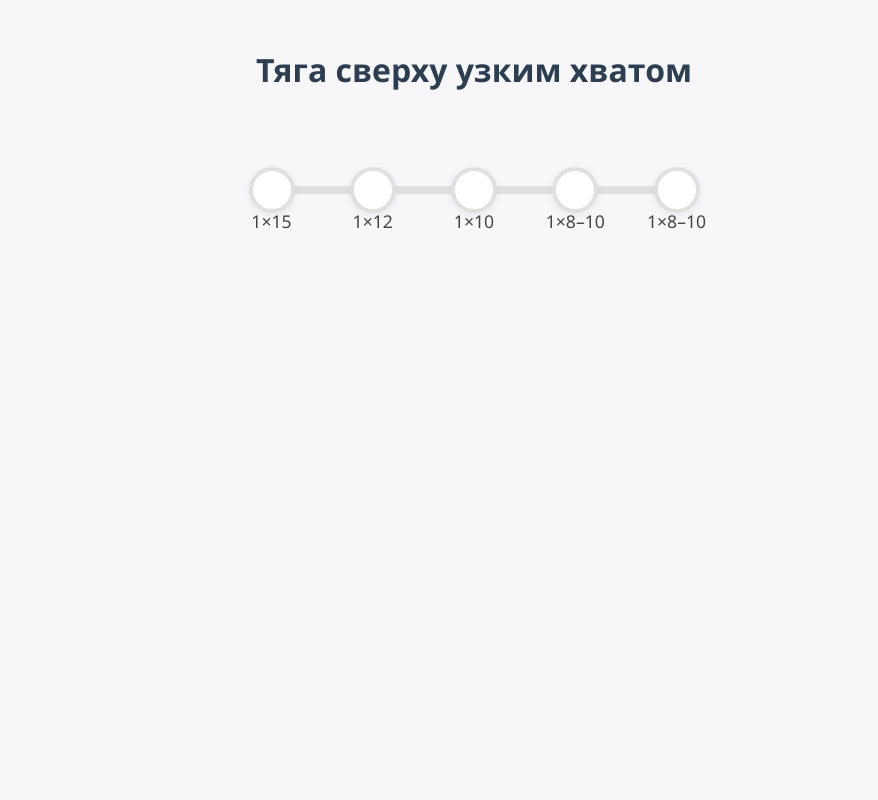
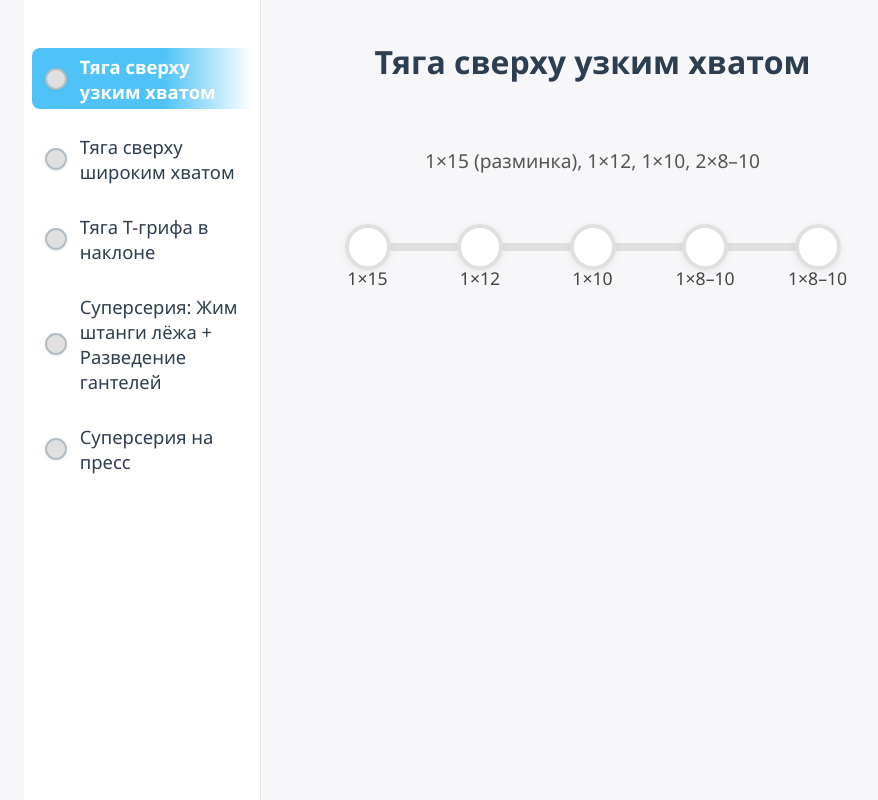
Before and after one commit to sashunita/jamessoer, a plain HTML site: page index.html in a window 1280 px wide. Shown: the whole page, without its empty margins (166-1044 px from the left). Drawn offline with Linux system fonts and the light colour scheme.

Commit message:
Initial commit

```diff
--- a/index.html
+++ b/index.html
@@ -2,11 +2,68 @@
 <html lang="ru">
 <head>
   <meta charset="UTF-8">
-  <title>Минималистичная шкала подходов</title>
+  <title>Тренировка: карта и прогресс</title>
   <meta name="viewport" content="width=device-width, initial-scale=1">
   <style>
     body { background: #f7f7fa; margin: 0; font-family: 'Segoe UI', Arial, sans-serif; }
-    .main { max-width: 500px; margin: 0 auto; padding: 3em 0 0 0; }
+    .layout { display: flex; max-width: 900px; margin: 0 auto; min-height: 100vh; }
+    .sidebar {
+      width: 220px;
+      background: #fff;
+      border-right: 1.5px solid #e0e0e0;
+      padding: 2em 0.5em 2em 0.5em;
+      display: flex;
+      flex-direction: column;
+      align-items: flex-end;
+      min-width: 120px;
+    }
+    .ex-map {
+      display: flex;
+      flex-direction: column;
+      align-items: flex-end;
+      width: 100%;
+      gap: 1.2em;
+      margin-top: 1em;
+    }
+    .ex-map-item {
+      display: flex;
+      align-items: center;
+      cursor: pointer;
+      font-size: 1.15em;
+      color: #2d3e50;
+      padding: 0.3em 0.7em 0.3em 0.7em;
+      border-radius: 8px 0 0 8px;
+      transition: background 0.2s, color 0.2s;
+      position: relative;
+      min-width: 90px;
+    }
+    .ex-map-item.active {
+      background: linear-gradient(90deg, #4fc3f7 60%, #fff 100%);
+      color: #fff;
+      font-weight: bold;
+    }
+    .ex-map-dot {
+      width: 18px; height: 18px;
+      border-radius: 50%;
+      background: #e0e0e0;
+      margin-right: 0.7em;
+      border: 2.5px solid #b0bec5;
+      transition: background 0.2s, border 0.2s;
+      flex-shrink: 0;
+      box-shadow: 0 1px 4px #0001;
+    }
+    .ex-map-dot.done {
+      background: #2d8a34;
+      border-color: #2d8a34;
+    }
+    .main {
+      flex: 1;
+      display: flex;
+      flex-direction: column;
+      align-items: center;
+      padding: 2.5em 1em 1em 1em;
+      min-width: 0;
+    }
     .exercise-title {
       font-size: 2em;
       font-weight: bold;
@@ -16,7 +73,8 @@
     }
     .progress-container {
       position: relative;
-      width: 90%;
+      width: 95%;
+      max-width: 500px;
       margin: 0 auto 2em auto;
       height: 70px;
       display: flex;
@@ -84,35 +142,133 @@
       text-align: center;
       user-select: none;
     }
+    .exercise-desc {
+      font-size: 1.2em;
+      color: #555;
+      text-align: center;
+      margin-bottom: 2em;
+    }
+    @media (max-width: 800px) {
+      .layout { flex-direction: column; }
+      .sidebar { flex-direction: row; width: 100%; min-width: 0; border-right: none; border-bottom: 1.5px solid #e0e0e0; padding: 0.5em 0.2em 0.5em 0.2em; }
+      .ex-map { flex-direction: row; gap: 0.7em; margin: 0 auto; width: 100%; justify-content: center; }
+      .ex-map-item { border-radius: 8px 8px 0 0; min-width: 60px; padding: 0.2em 0.5em; }
+    }
     @media (max-width: 600px) {
-      .main { padding: 1.2em 0 0 0; }
+      .main { padding: 1.2em 0.2em 0.5em 0.2em; }
       .progress-container { height: 60px; }
       .progress-dot { width: 30px; height: 30px; }
       .dot-label { top: 40px; font-size: 1em; }
+      .exercise-title { font-size: 1.3em; }
     }
   </style>
 </head>
 <body>
-  <div class="main">
-    <div class="exercise-title" id="ex-title">Тяга сверху узким хватом</div>
+  <div class="layout">
+    <nav class="sidebar">
+      <div class="ex-map" id="ex-map"></div>
+    </nav>
+    <main class="main">
+      <div class="exercise-title" id="ex-title"></div>
+      <div class="exercise-desc" id="ex-desc"></div>
       <div class="progress-container" id="progress-container"></div>
+    </main>
   </div>
   <script>
-    // Описание подходов
-    const sets = [
+    // Список упражнений и подходов
+    const exercises = [
+      {
+        title: "Тяга сверху узким хватом",
+        desc: "1×15 (разминка), 1×12, 1×10, 2×8–10",
+        sets: [
           { label: "1×15",   desc: "разминка" },
           { label: "1×12" },
           { label: "1×10" },
           { label: "1×8–10" },
           { label: "1×8–10" }
+        ]
+      },
+      {
+        title: "Тяга сверху широким хватом",
+        desc: "3×8 (100%)",
+        sets: [
+          { label: "1×8" },
+          { label: "1×8" },
+          { label: "1×8" }
+        ]
+      },
+      {
+        title: "Тяга Т-грифа в наклоне",
+        desc: "3×10 (100%)",
+        sets: [
+          { label: "1×10" },
+          { label: "1×10" },
+          { label: "1×10" }
+        ]
+      },
+      {
+        title: "Суперсерия: Жим штанги лёжа + Разведение гантелей",
+        desc: "5 суперсерий: жим (1×15–20, 1×12, 1×10, 1×8, 1×6–8), разводки (1×15–20, 1×12, 3×10)",
+        sets: [
+          { label: "Жим 1×15–20" },
+          { label: "Жим 1×12" },
+          { label: "Жим 1×10" },
+          { label: "Жим 1×8" },
+          { label: "Жим 1×6–8" },
+          { label: "Разв. 1×15–20" },
+          { label: "Разв. 1×12" },
+          { label: "Разв. 1×10" },
+          { label: "Разв. 1×10" },
+          { label: "Разв. 1×10" }
+        ]
+      },
+      {
+        title: "Суперсерия на пресс",
+        desc: "3 суперсерии: подъём ног в висе (до отказа), складка сидя (15)",
+        sets: [
+          { label: "1" },
+          { label: "2" },
+          { label: "3" }
+        ]
+      }
     ];
-    const storageKey = "minimal-progress-0";
-    let done = JSON.parse(localStorage.getItem(storageKey) || "[]");
-    if (!Array.isArray(done) || done.length !== sets.length) {
-      done = Array(sets.length).fill(false);
+
+    let current = 0;
+
+    // Получение/сохранение прогресса по упражнениям
+    function getDone(idx) {
+      const key = "minimal-progress-" + idx;
+      let done = [];
+      try {
+        done = JSON.parse(localStorage.getItem(key)) || [];
+      } catch { done = []; }
+      if (!Array.isArray(done) || done.length !== exercises[idx].sets.length) {
+        done = Array(exercises[idx].sets.length).fill(false);
+      }
+      return done;
+    }
+    function saveDone(idx, done) {
+      localStorage.setItem("minimal-progress-" + idx, JSON.stringify(done));
     }
 
+    // Карта упражнений
+    function renderMap() {
+      const map = document.getElementById("ex-map");
+      map.innerHTML = "";
+      exercises.forEach((ex, i) => {
+        const done = getDone(i).every(Boolean);
+        const item = document.createElement("div");
+        item.className = "ex-map-item" + (i === current ? " active" : "");
+        item.onclick = () => { current = i; renderAll(); };
+        item.innerHTML = `<span class="ex-map-dot${done ? " done" : ""}"></span>${ex.title}`;
+        map.appendChild(item);
+      });
+    }
+
+    // Прогресс по подходам
     function renderProgress() {
+      const sets = exercises[current].sets;
+      let done = getDone(current);
       const container = document.getElementById("progress-container");
       container.innerHTML = `
         <div class="progress-bar-bg"></div>
@@ -122,7 +278,6 @@
       const left = 0.05 * w, right = 0.95 * w;
       const step = (right - left) / (sets.length - 1);
 
-      // Точки и подписи
       sets.forEach((set, i) => {
         const x = left + step * i;
         const dot = document.createElement("div");
@@ -137,8 +292,9 @@
           } else {
             for (let j = i+1; j < done.length; ++j) done[j] = false;
           }
-          localStorage.setItem(storageKey, JSON.stringify(done));
+          saveDone(current, done);
           renderProgress();
+          renderMap();
         };
         container.appendChild(dot);
 
@@ -163,8 +319,15 @@
       }
     }
 
+    function renderAll() {
+      document.getElementById("ex-title").textContent = exercises[current].title;
+      document.getElementById("ex-desc").textContent = exercises[current].desc;
+      renderMap();
+      renderProgress();
+    }
+
     window.addEventListener('resize', renderProgress);
-    renderProgress();
+    renderAll();
   </script>
 </body>
 </html>
```
Lines whose indentation alone changed are shown as unchanged.
